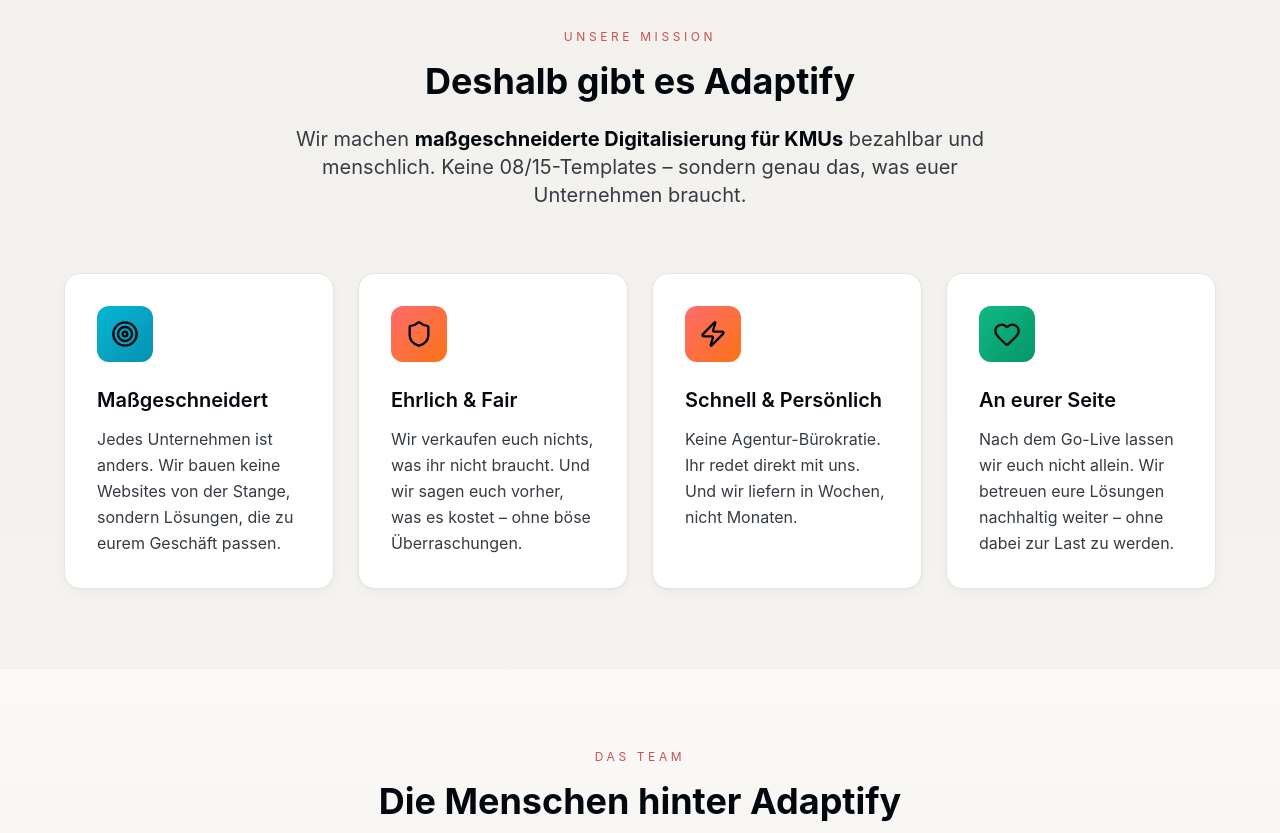
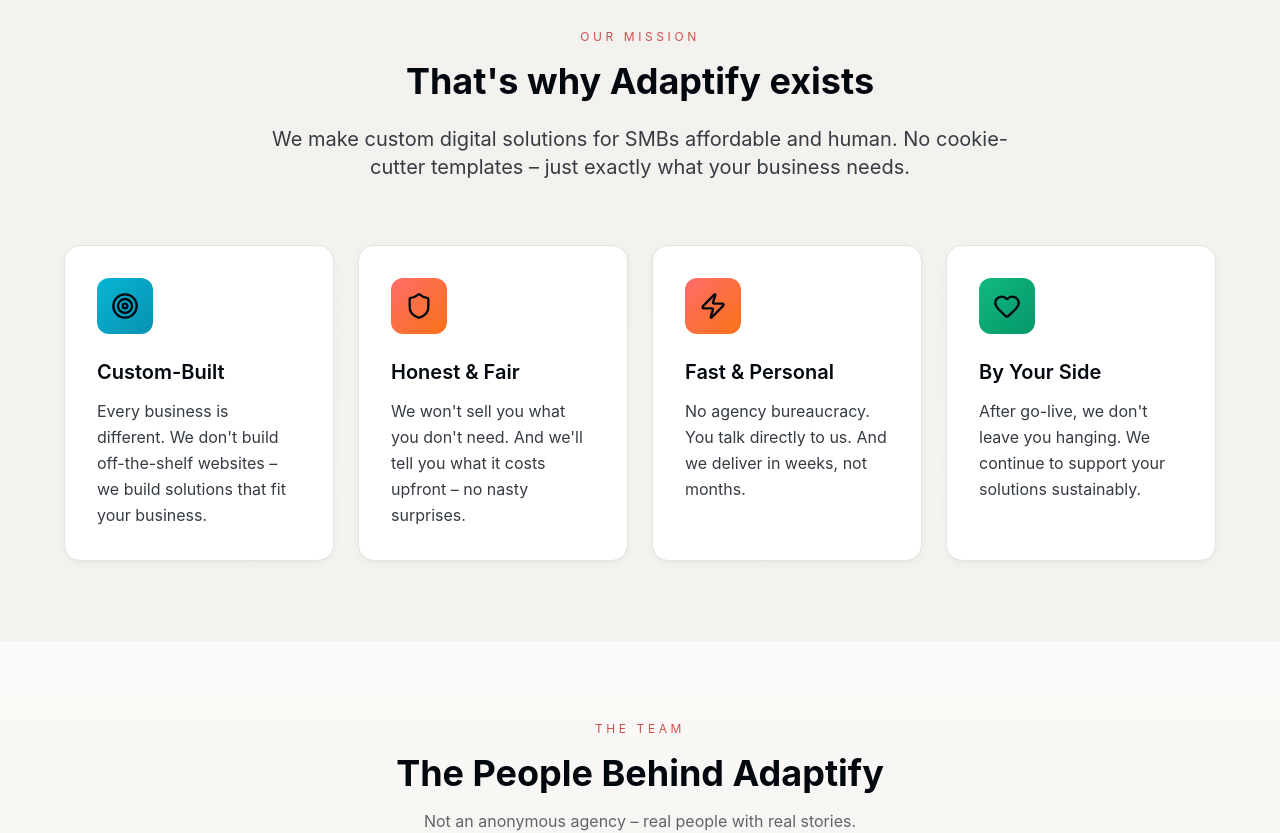
Before and after one commit to chulio115/Adaptify, a React (Create React App) app: page /ueber-uns in a window 1280 px wide. Shown: the part 3140-3973 px from the top of the page. Built offline with nearby package versions, Linux system fonts and the light colour scheme.

Commit message:
i18n: Complete translation - Problem cards, Stats, Mission, Team sections

```diff
--- a/src/i18n/locales/de.json
+++ b/src/i18n/locales/de.json
@@ -18,33 +18,29 @@
     "learnMore": "Mehr erfahren"
   },
   "stats": {
-    "stat1": {
-      "value": "72%",
-      "label": "aller Mittelständler",
-      "sublabel": "scheitern an ihrer Digitalisierung"
-    },
-    "stat2": {
-      "value": "6-12",
-      "label": "Monate",
-      "sublabel": "dauern typische IT-Projekte"
-    },
-    "stat3": {
-      "value": "83%",
-      "label": "der Budgets",
-      "sublabel": "werden überschritten"
-    }
+    "faster": "schnellere Prozesse",
+    "experience": "Jahre Erfahrung",
+    "setup": "Wochen Setup",
+    "custom": "maßgeschneidert"
   },
   "problem": {
     "badge": "Das Problem",
     "title": "Kommt euch das bekannt vor?",
     "subtitle": "Die meisten KMUs verlieren täglich Zeit und Geld – weil niemand alles zusammenbringt.",
-    "problems": [
-      "Die Agentur hat eine schicke Webseite gebaut – aber sie bringt keine Kunden.",
-      "Der IT-Dienstleister hat ein CRM eingeführt – aber niemand nutzt es.",
-      "Das KI-Projekt hat viel gekostet – aber wenig geliefert."
-    ],
-    "quote": "Mittelständler brauchen keine fancy Buzzwords. Sie brauchen Lösungen, die am Ende des Tages wirklich funktionieren.",
-    "quoteAuthor": "– Das Adaptify-Team"
+    "cards": {
+      "website": {
+        "title": "Veraltete oder keine Webseite?",
+        "desc": "Eure Konkurrenz hat moderne Seiten & Apps. Ihr verliert Kunden, bevor sie euch überhaupt finden."
+      },
+      "manual": {
+        "title": "Manuelle Prozesse überall?",
+        "desc": "Excel-Listen, Copy-Paste, E-Mail-Chaos. Jede Aufgabe dauert 3x so lang wie nötig."
+      },
+      "automation": {
+        "title": "Keine Automatisierung?",
+        "desc": "Während andere KI nutzen, macht ihr alles von Hand. Ineffizienz kostet bares Geld."
+      }
+    }
   },
   "tools": {
     "badge": "Unsere Lösung",
@@ -166,31 +162,31 @@
     },
     "mission": {
       "badge": "Unsere Mission",
-      "title": "Warum wir das machen",
-      "text": "Wir haben gesehen, wie Digitalisierung im Mittelstand scheitert: Teure Berater, komplizierte Software, Projekte ohne Ende. Das muss nicht sein. Wir bauen Lösungen, die funktionieren – pragmatisch, schnell, bezahlbar.",
-      "values": [
-        {
-          "title": "Pragmatisch statt perfekt",
-          "desc": "Lieber 80% Lösung in 2 Wochen als 100% Lösung nie."
+      "title": "Deshalb gibt es Adaptify",
+      "subtitle": "Wir machen maßgeschneiderte Digitalisierung für KMUs bezahlbar und menschlich. Keine 08/15-Templates – sondern genau das, was euer Unternehmen braucht.",
+      "values": {
+        "custom": {
+          "title": "Maßgeschneidert",
+          "desc": "Jedes Unternehmen ist anders. Wir bauen keine Websites von der Stange, sondern Lösungen, die zu eurem Geschäft passen."
         },
-        {
-          "title": "Ehrlich statt verkäuferisch",
-          "desc": "Wir sagen euch, wenn etwas keinen Sinn macht."
+        "honest": {
+          "title": "Ehrlich & Fair",
+          "desc": "Wir verkaufen euch nichts, was ihr nicht braucht. Und wir sagen euch vorher, was es kostet – ohne böse Überraschungen."
         },
-        {
-          "title": "Partner statt Dienstleister",
-          "desc": "Wir denken mit – auch über den Projektrahmen hinaus."
+        "fast": {
+          "title": "Schnell & Persönlich",
+          "desc": "Keine Agentur-Bürokratie. Ihr redet direkt mit uns. Und wir liefern in Wochen, nicht Monaten."
         },
-        {
-          "title": "Langfristig an eurer Seite",
-          "desc": "Nach dem Go-Live sind wir weiter für euch da – mit Support, Optimierung und neuen Ideen."
+        "partner": {
+          "title": "An eurer Seite",
+          "desc": "Nach dem Go-Live lassen wir euch nicht allein. Wir betreuen eure Lösungen nachhaltig weiter."
         }
-      ]
+      }
     },
     "team": {
-      "badge": "Unser Team",
+      "badge": "Das Team",
       "title": "Die Menschen hinter Adaptify",
-      "subtitle": "Klein, aber mit vereinter Expertise aus Tech, Design und Business.",
+      "subtitle": "Keine anonyme Agentur – echte Menschen mit echten Geschichten.",
       "hiring": {
         "badge": "Verstärkung gesucht!",
         "title": "Du passt zu uns?",
--- a/src/i18n/locales/en.json
+++ b/src/i18n/locales/en.json
@@ -18,33 +18,29 @@
     "learnMore": "See how"
   },
   "stats": {
-    "stat1": {
-      "value": "72%",
-      "label": "of SMBs",
-      "sublabel": "fail at going digital"
-    },
-    "stat2": {
-      "value": "6-12",
-      "label": "months",
-      "sublabel": "is how long typical IT projects drag on"
-    },
-    "stat3": {
-      "value": "83%",
-      "label": "of budgets",
-      "sublabel": "get blown"
-    }
+    "faster": "faster processes",
+    "experience": "years experience",
+    "setup": "weeks setup",
+    "custom": "custom-built"
   },
   "problem": {
     "badge": "The Problem",
     "title": "Sound familiar?",
     "subtitle": "Most SMBs lose time and money every day – because nobody connects the dots.",
-    "problems": [
-      "The agency built a slick website – but it's not bringing in customers.",
-      "IT rolled out a new CRM – but nobody's using it.",
-      "That AI project cost a fortune – and delivered... not much."
-    ],
-    "quote": "SMBs don't need fancy jargon. They need stuff that works when the day is done.",
-    "quoteAuthor": "– The Adaptify Team"
+    "cards": {
+      "website": {
+        "title": "Outdated or no website?",
+        "desc": "Your competition has modern sites & apps. You're losing customers before they even find you."
+      },
+      "manual": {
+        "title": "Manual processes everywhere?",
+        "desc": "Excel sheets, copy-paste, email chaos. Every task takes 3x longer than it should."
+      },
+      "automation": {
+        "title": "No automation?",
+        "desc": "While others use AI, you're doing everything by hand. Inefficiency costs real money."
+      }
+    }
   },
   "tools": {
     "badge": "Our Approach",
@@ -166,31 +162,31 @@
     },
     "mission": {
       "badge": "Our Mission",
-      "title": "Why we do this",
-      "text": "We've watched digital transformation fail for too many SMBs: overpriced consultants, bloated software, projects that never end. It doesn't have to be that way. We build things that work – pragmatic, fast, fair.",
-      "values": [
-        {
-          "title": "Pragmatic beats perfect",
-          "desc": "An 80% solution in 2 weeks beats a 100% solution that never ships."
+      "title": "That's why Adaptify exists",
+      "subtitle": "We make custom digital solutions for SMBs affordable and human. No cookie-cutter templates – just exactly what your business needs.",
+      "values": {
+        "custom": {
+          "title": "Custom-Built",
+          "desc": "Every business is different. We don't build off-the-shelf websites – we build solutions that fit your business."
         },
-        {
-          "title": "Straight talk",
-          "desc": "We'll tell you when something won't work – before you spend the money."
+        "honest": {
+          "title": "Honest & Fair",
+          "desc": "We won't sell you what you don't need. And we'll tell you what it costs upfront – no nasty surprises."
         },
-        {
-          "title": "Partner, not vendor",
-          "desc": "We think with you, not just for you."
+        "fast": {
+          "title": "Fast & Personal",
+          "desc": "No agency bureaucracy. You talk directly to us. And we deliver in weeks, not months."
         },
-        {
-          "title": "We stick around",
-          "desc": "After launch, we're still here – support, optimization, fresh ideas."
+        "partner": {
+          "title": "By Your Side",
+          "desc": "After go-live, we don't leave you hanging. We continue to support your solutions sustainably."
         }
-      ]
+      }
     },
     "team": {
       "badge": "The Team",
       "title": "The People Behind Adaptify",
-      "subtitle": "Small crew. Big combined expertise in tech, design, and business.",
+      "subtitle": "Not an anonymous agency – real people with real stories.",
       "hiring": {
         "badge": "We're Hiring",
         "title": "Think you'd fit?",
--- a/src/pages/UeberUns.jsx
+++ b/src/pages/UeberUns.jsx
@@ -355,27 +355,26 @@
       >
         <div className="max-w-6xl mx-auto">
           <div className="text-center mb-16">
-            <span className="text-xs uppercase tracking-[0.3em] text-violet-400 mb-4 block">Unsere Mission</span>
-            <h2 className="text-2xl md:text-4xl font-bold mb-6">Deshalb gibt es Adaptify</h2>
+            <span className="text-xs uppercase tracking-[0.3em] text-violet-400 mb-4 block">{t('about.mission.badge')}</span>
+            <h2 className="text-2xl md:text-4xl font-bold mb-6">{t('about.mission.title')}</h2>
             <p className="text-xl text-gray-300 max-w-3xl mx-auto">
-              Wir machen <strong className="text-white">maßgeschneiderte Digitalisierung für KMUs</strong> bezahlbar und menschlich.
-              Keine 08/15-Templates – sondern genau das, was euer Unternehmen braucht.
+              {t('about.mission.subtitle')}
             </p>
           </div>
 
           <div className="grid md:grid-cols-2 lg:grid-cols-4 gap-6">
             {[
-              { icon: Target, title: 'Maßgeschneidert', desc: 'Jedes Unternehmen ist anders. Wir bauen keine Websites von der Stange, sondern Lösungen, die zu eurem Geschäft passen.', gradient: 'from-cyan-500 to-cyan-600' },
-              { icon: Shield, title: 'Ehrlich & Fair', desc: 'Wir verkaufen euch nichts, was ihr nicht braucht. Und wir sagen euch vorher, was es kostet – ohne böse Überraschungen.', gradient: 'from-violet-500 to-violet-600' },
-              { icon: Zap, title: 'Schnell & Persönlich', desc: 'Keine Agentur-Bürokratie. Ihr redet direkt mit uns. Und wir liefern in Wochen, nicht Monaten.', gradient: 'from-fuchsia-500 to-fuchsia-600' },
-              { icon: Heart, title: 'An eurer Seite', desc: 'Nach dem Go-Live lassen wir euch nicht allein. Wir betreuen eure Lösungen nachhaltig weiter – ohne dabei zur Last zu werden.', gradient: 'from-emerald-500 to-emerald-600' }
+              { icon: Target, titleKey: 'about.mission.values.custom.title', descKey: 'about.mission.values.custom.desc', gradient: 'from-cyan-500 to-cyan-600' },
+              { icon: Shield, titleKey: 'about.mission.values.honest.title', descKey: 'about.mission.values.honest.desc', gradient: 'from-violet-500 to-violet-600' },
+              { icon: Zap, titleKey: 'about.mission.values.fast.title', descKey: 'about.mission.values.fast.desc', gradient: 'from-fuchsia-500 to-fuchsia-600' },
+              { icon: Heart, titleKey: 'about.mission.values.partner.title', descKey: 'about.mission.values.partner.desc', gradient: 'from-emerald-500 to-emerald-600' }
             ].map((value, i) => (
               <div key={i} className="group bg-white/5 border border-white/10 rounded-2xl p-8 hover:border-white/20 transition-all duration-300">
                 <div className={`w-14 h-14 rounded-xl bg-gradient-to-br ${value.gradient} flex items-center justify-center mb-6 group-hover:scale-110 transition-transform`}>
                   <value.icon className="w-7 h-7 text-white" />
                 </div>
-                <h3 className="text-xl font-semibold mb-3">{value.title}</h3>
-                <p className="text-gray-400 leading-relaxed">{value.desc}</p>
+                <h3 className="text-xl font-semibold mb-3">{t(value.titleKey)}</h3>
+                <p className="text-gray-400 leading-relaxed">{t(value.descKey)}</p>
               </div>
             ))}
           </div>
@@ -391,9 +390,9 @@
       >
         <div className="max-w-6xl mx-auto">
           <div className="text-center mb-16">
-            <span className="text-xs uppercase tracking-[0.3em] text-violet-400 mb-4 block">Das Team</span>
-            <h2 className="text-2xl md:text-4xl font-bold mb-4">Die Menschen hinter Adaptify</h2>
-            <p className="text-gray-500 max-w-xl mx-auto">Keine anonyme Agentur – echte Menschen mit echten Geschichten.</p>
+            <span className="text-xs uppercase tracking-[0.3em] text-violet-400 mb-4 block">{t('about.team.badge')}</span>
+            <h2 className="text-2xl md:text-4xl font-bold mb-4">{t('about.team.title')}</h2>
+            <p className="text-gray-500 max-w-xl mx-auto">{t('about.team.subtitle')}</p>
           </div>
 
           <div className="grid md:grid-cols-2 gap-8 max-w-4xl mx-auto">
```
Also changed, not shown: src/components/LandingPage.jsx (+13 -13 lines).
